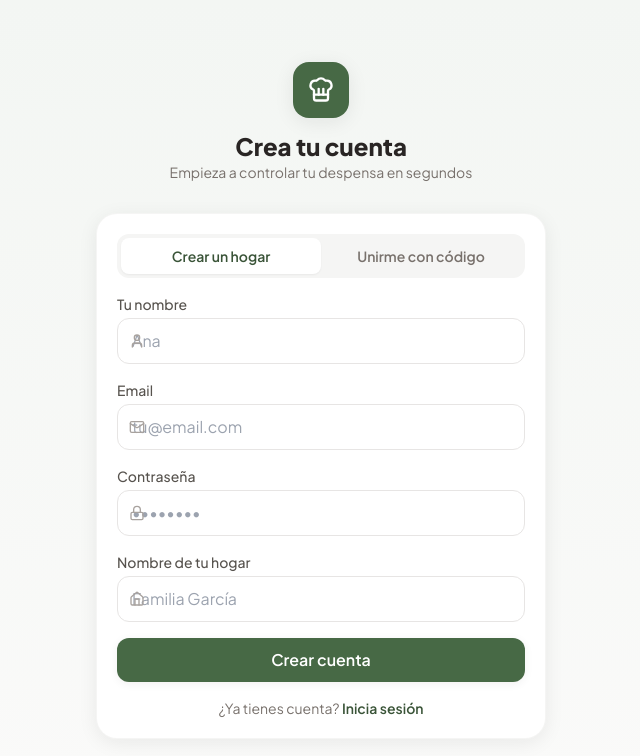
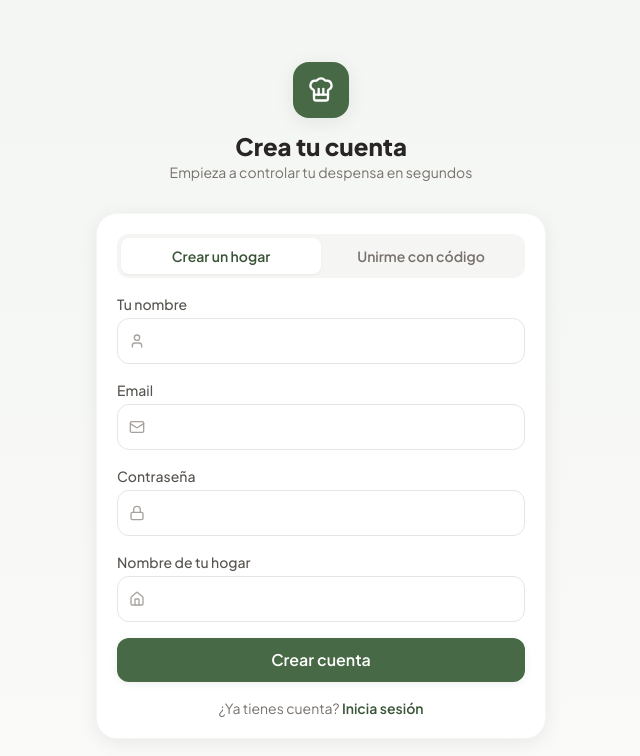
Before and after one commit to tgenerl/cocinia, a React (Vite) app: page /registro in a window 1280 px wide. Shown: the top 756 px of the page, without its empty margins (319-959 px from the left). Built offline with nearby package versions, Linux system fonts and the light colour scheme.

Commit message:
Quitar placeholders de ejemplo en login y registro

```diff
--- a/src/pages/Login.jsx
+++ b/src/pages/Login.jsx
@@ -42,7 +42,6 @@ export default function Login() {
                 value={email}
                 onChange={(e) => setEmail(e.target.value)}
                 className="input pl-9"
-                placeholder="tu@email.com"
               />
             </div>
           </div>
@@ -57,7 +56,6 @@ export default function Login() {
                 value={password}
                 onChange={(e) => setPassword(e.target.value)}
                 className="input pl-9"
-                placeholder="••••••••"
               />
             </div>
           </div>
--- a/src/pages/Register.jsx
+++ b/src/pages/Register.jsx
@@ -62,7 +62,7 @@ export default function Register() {
             <label className="mb-1 block text-sm font-medium text-stone-600">Tu nombre</label>
             <div className="relative">
               <User size={16} className="absolute left-3 top-1/2 -translate-y-1/2 text-stone-400" />
-              <input required value={name} onChange={(e) => setName(e.target.value)} className="input pl-9" placeholder="Ana" />
+              <input required value={name} onChange={(e) => setName(e.target.value)} className="input pl-9" />
             </div>
           </div>
 
@@ -76,7 +76,6 @@ export default function Register() {
                 value={email}
                 onChange={(e) => setEmail(e.target.value)}
                 className="input pl-9"
-                placeholder="tu@email.com"
               />
             </div>
           </div>
@@ -92,7 +91,6 @@ export default function Register() {
                 value={password}
                 onChange={(e) => setPassword(e.target.value)}
                 className="input pl-9"
-                placeholder="••••••••"
               />
             </div>
           </div>
@@ -106,7 +104,6 @@ export default function Register() {
                   value={householdName}
                   onChange={(e) => setHouseholdName(e.target.value)}
                   className="input pl-9"
-                  placeholder="Familia García"
                 />
               </div>
             </div>
@@ -120,7 +117,6 @@ export default function Register() {
                   value={inviteCode}
                   onChange={(e) => setInviteCode(e.target.value.toUpperCase())}
                   className="input pl-9 uppercase tracking-widest"
-                  placeholder="FAM247"
                 />
               </div>
               <p className="mt-1 text-xs text-stone-400">Pídeselo a quien ya tenga la despensa de tu familia en CocinIA.</p>
```
